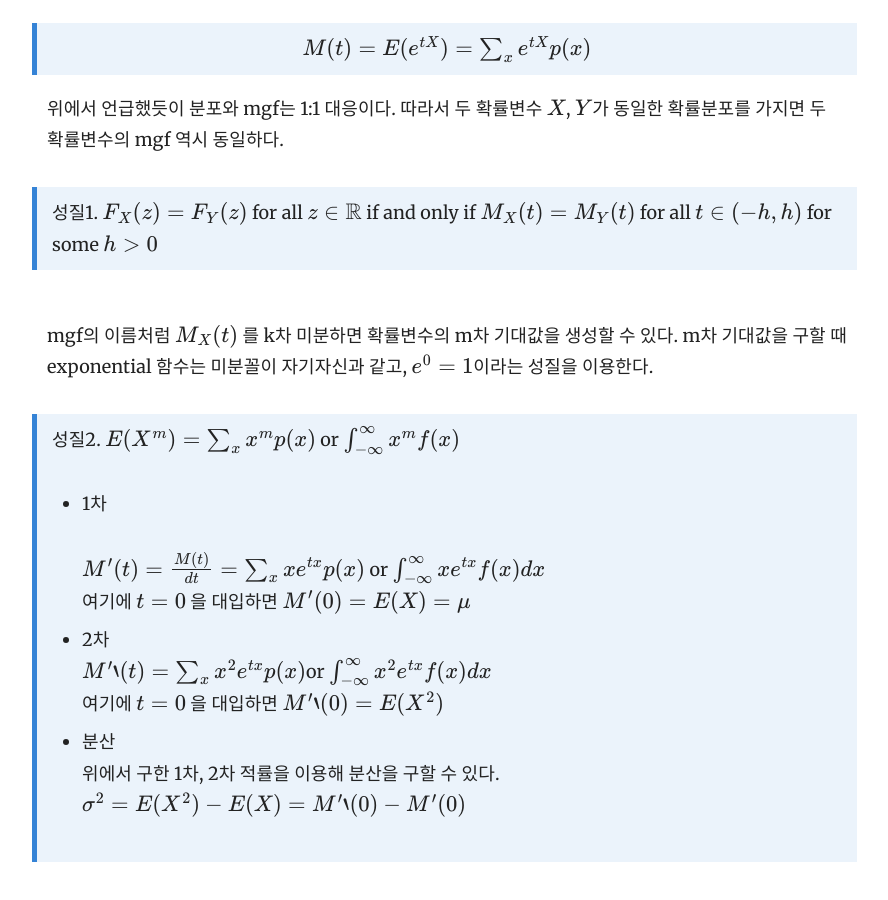
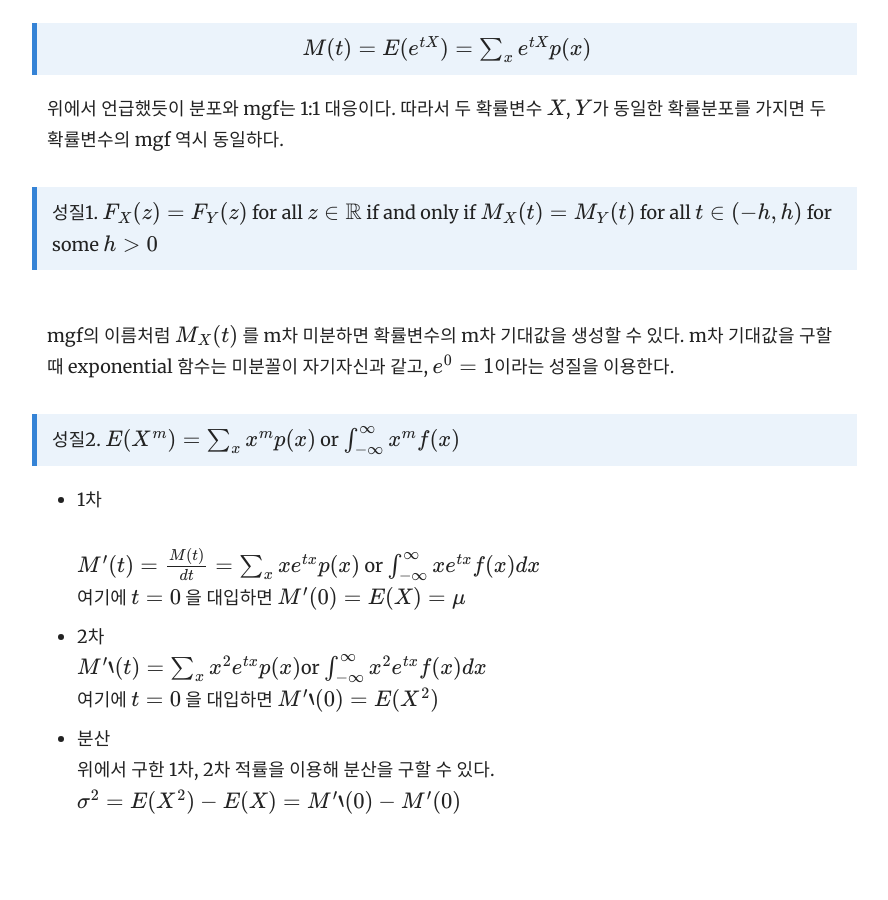
Before and after one commit to yrk3434/yrk3434.github.io, a Jekyll site: the page built from _docs/Theory/Mathematical Statistics.md, in a window 1280 px wide and 900 px high, scrolled down 1659 px. Shown: the whole window, without its empty margins (343-1231 px from the left). Built offline with Jekyll 4.4.1, drawn with Linux system fonts in a browser that asks for light colours; formulas are drawn with MathJax 3; after the commit the page ends 2528 px from its top, so only the background shows below that.

```diff
--- a/_docs/Theory/Mathematical Statistics.md
+++ b/_docs/Theory/Mathematical Statistics.md
@@ -49,10 +49,11 @@ toc_label: 목차
 > 성질1. $ F_X(z) = F_Y(z)$ for all $ z \in \mathbb{R} $ if and only if $ M_X(t) = M_Y(t) $ for all $ t \in (-h,h) $ for some $h>0$
 
 <br/>
-mgf의 이름처럼 $ M_X(t) $ 를 k차 미분하면 확률변수의 m차 기대값을 생성할 수 있다.
+mgf의 이름처럼 $ M_X(t) $ 를 m차 미분하면 확률변수의 m차 기대값을 생성할 수 있다.
 m차 기대값을 구할 때 exponential 함수는 미분꼴이 자기자신과 같고, $e^0=1$이라는 성질을 이용한다.
 
 > 성질2. $ E(X^m) = \sum_x x^m p(x) $ or $ \int_{-\infty}^{\infty} x^m f(x)$ <br/>
+
 - 1차 <br/>
 $ M'(t) = \frac{M(t)}{dt} = \sum_x xe^{tx}p(x) $ or $ \int_{-\infty}^{\infty} x e^{tx}f(x) dx $ <br/>
 여기에 $ t=0 $ 을 대입하면 $ M'(0) = E(X) =\mu $
```
